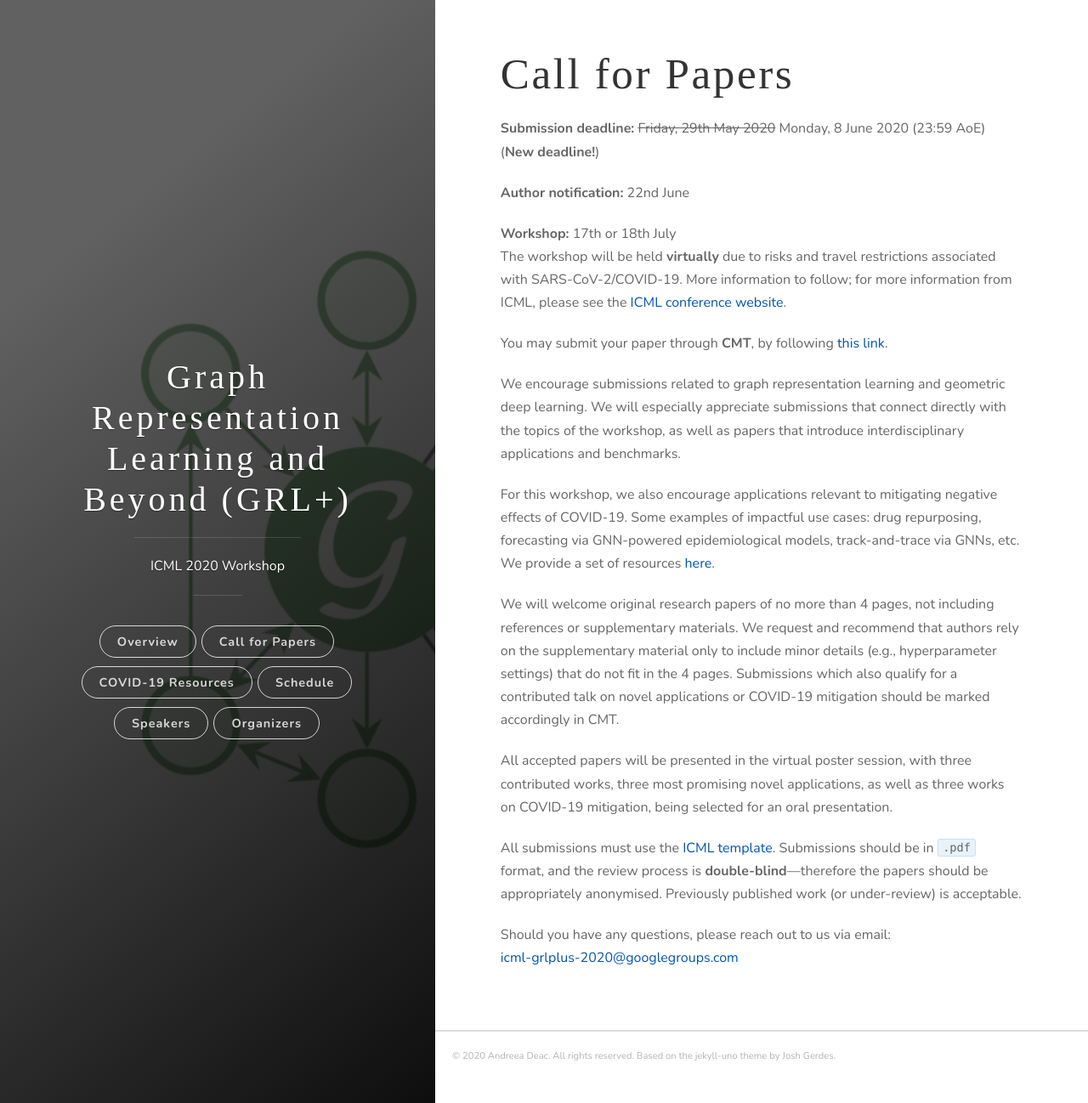
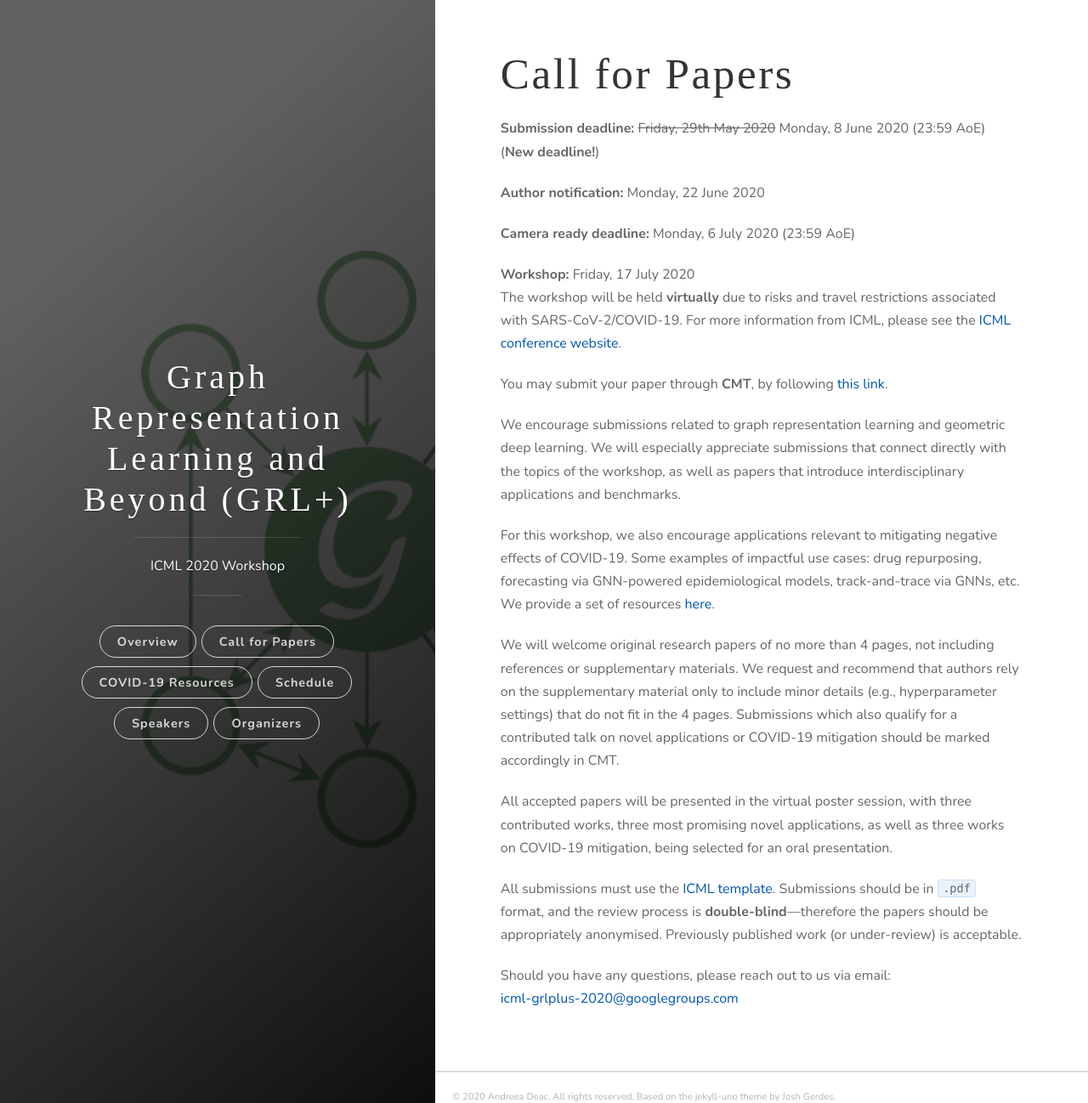
Before and after one commit to grlplus/grlplus.github.io, a Jekyll site: the page built from cfp.md, in a window 1280 px wide and 1298 px high. Shown: the whole window at 85% size. Built offline with Jekyll 4.4.1, drawn with Linux system fonts in a browser that asks for light colours; some web fonts are replaced.

Commit message:
Update CfP dates

```diff
--- a/cfp.md
+++ b/cfp.md
@@ -6,10 +6,12 @@ permalink: /cfp/
 
 **Submission deadline:** ~~Friday, 29th May 2020~~ Monday, 8 June 2020 (23:59 AoE)<br> (**New deadline!**)
 
-**Author notification:** 22nd June
+**Author notification:** Monday, 22 June 2020
 
-**Workshop:** 17th or 18th July<br>
-The workshop will be held **virtually** due to risks and travel restrictions associated with SARS-CoV-2/COVID-19. More information to follow; for more information from ICML, please see the [ICML conference website](https://icml.cc/Conferences/2020).
+**Camera ready deadline:** Monday, 6 July 2020 (23:59 AoE)
+
+**Workshop:** Friday, 17 July 2020<br>
+The workshop will be held **virtually** due to risks and travel restrictions associated with SARS-CoV-2/COVID-19. For more information from ICML, please see the [ICML conference website](https://icml.cc/Conferences/2020).
 
 You may submit your paper through **CMT**, by following [this link](https://cmt3.research.microsoft.com/GRLB2020/).
 
```
